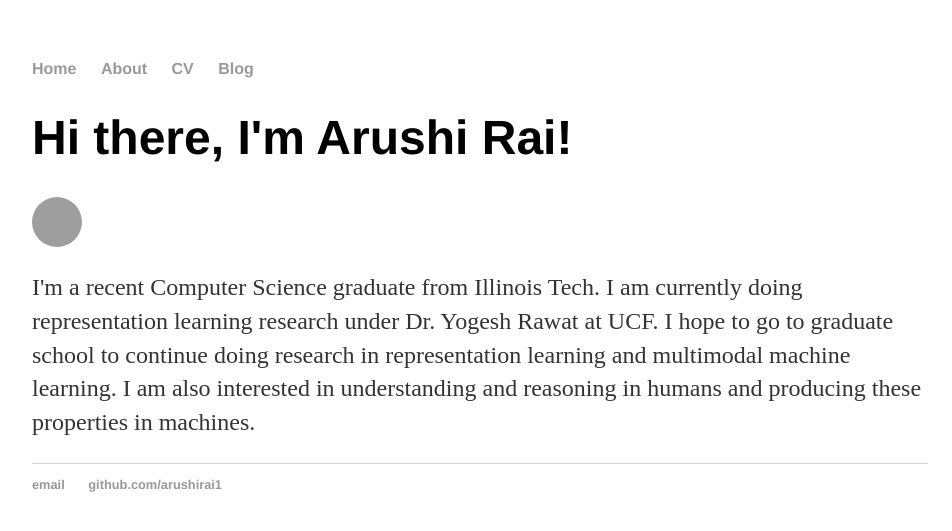
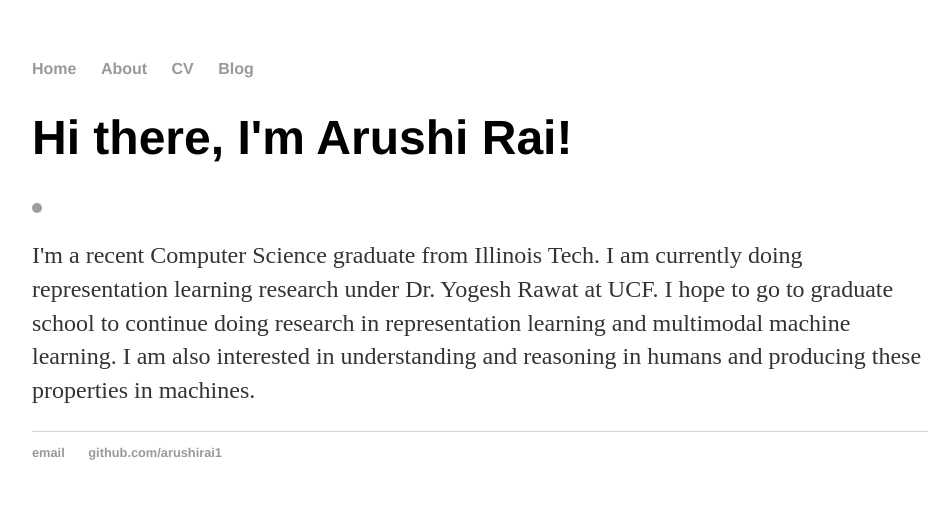
Before and after one commit to arushirai1/arushirai1.github.io, a Jekyll site: the page built from index.html, in a window 1280 px wide. Shown: the top 531 px of the page, without its empty margins (160-1112 px from the left). Built offline with Jekyll 4.4.1, drawn with Linux system fonts in a browser that asks for light colours; grey boxes are pictures that could not be loaded.

Commit message:
Update bio

```diff
--- a/css/main.css
+++ b/css/main.css
@@ -41,8 +41,8 @@ ul.posts {
 img {
     border-radius: 50%;
     vertical-align: middle;
-    width: 50px;
-    height: 50px;
+    width: 10px;
+    height: 10px;
   }
 
 ul.posts li {
```
